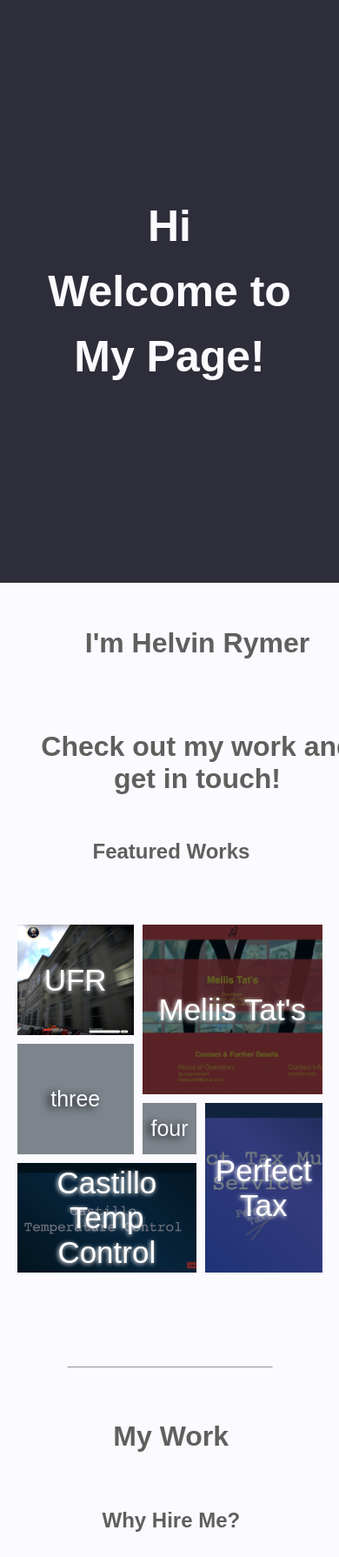
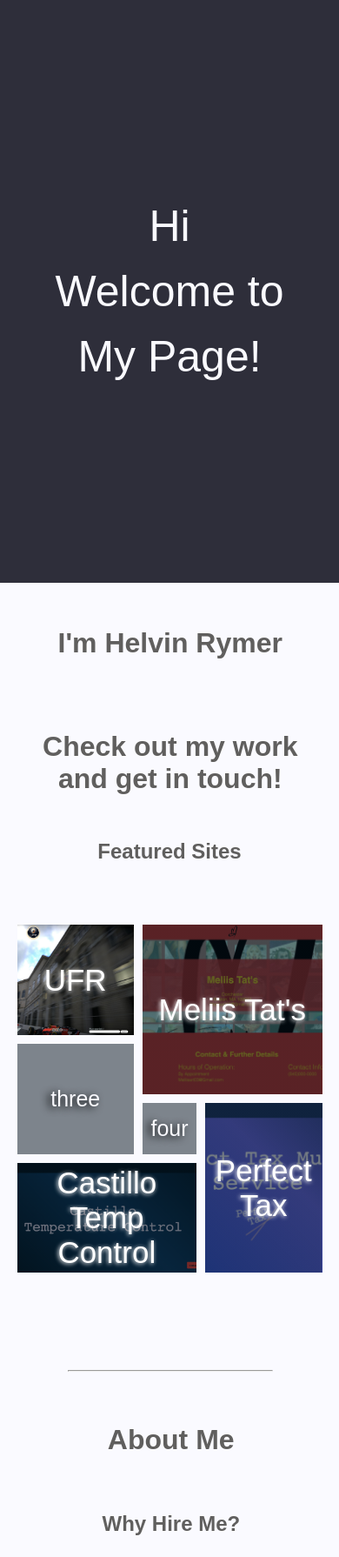
Before and after one commit to Helvin159/HelvinRymer, a PHP site: page / in a window 390 px wide. Shown: the top 1790 px of the page at 87% size. Run offline with PHP 8.4, Linux system fonts and the light colour scheme.

Commit message:
gen updates

```diff
--- a/css/style.css
+++ b/css/style.css
@@ -1,3 +1,9 @@
+* {
+	text-align: center;
+	font-family: sans-serif;
+	color: #605F5E;
+}
+
 :root {
 	--red: (rgba(177, 51, 48, 0.5));
 	--black: (rgba(2, 17, 27, 0.5));
@@ -5,11 +11,6 @@
 	--gradient: linear-gradient(45deg #2E4057, #02111B, #000, #2E4057)
 }
 
-* {
-	text-align: center;
-	font-family: sans-serif;
-	color: #605F5E;
-}
 
 /*Thank You Page*/
 
@@ -463,10 +464,9 @@
 #featured {
 	width: 100%;
 	height: auto;
-
 }
 
-#intro h1: .introh1 {
+#intro h1, .introh1 {
 	color: #FAFAFF;
 	font-weight: 200;
 
@@ -521,10 +521,8 @@ body {
 /*Phone Code*/
 @media (max-width:600px) {
 
-
 	#headshot1 {
 		width: 80%;
-
 	}
 
 	#hireme {
@@ -663,11 +661,12 @@ body {
 	#grid {
 		margin-left: 5%;
 		width: 90%;
-
+		margin-bottom: 1%;
+		padding-bottom: 1%;
 	}
 
 	.headshot {
-
+		width: 90%;
 	}
 
 	#aboutme h1 {
@@ -691,10 +690,10 @@ body {
 		text-decoration: none;
 	}
 
-	#featured h1,
-	#featured h2 {
-		width: 95%;
-		margin-left: 3%;
+	#featured h1{
+		width: 85%;
+		margin-left: 0px;
+		margin-right: 10px;
 	}
 
 	#thankyou h1 {
--- a/index.html
+++ b/index.html
@@ -14,7 +14,7 @@
 	<div id="featured">
 		<h1 class="heading1">I'm Helvin Rymer</h1>
 		<h1 class="heading1">Check out my work and get in touch!</h1>
-		<h2 class="heading2">Featured Works</h2>
+		<h2 class="heading2">Featured Sites</h2>
 		<div id="featuredimages">
 
 <!--<a href="https://helvin159.github.io/MelliiTats/" target="_blank"><img class="introimages" src="assets/img/Screen%20Shot%202019-09-29%20at%205.18.14%20PM.png" width="400px" height="auto"></a>
@@ -45,7 +45,7 @@
 
 	<div id="workdescript">
 		<div id="mywork">
-			<h1 class="myworkh1">My Work</h1>
+			<h1 class="myworkh1">About Me</h1>
 
 		</div>
 		<div id="hireme">
@@ -71,7 +71,7 @@
 	<!--<div id="clients"></div>-->
 
 	<div id="aboutme">
-		<h1 class="heading1">About Me</h1>
+		<h1 class="heading1">My Details</h1>
 		<div id="headshot1">
 			<img class="headshot" src="assets/img/Headshot.jpg">
 		</div>
```
